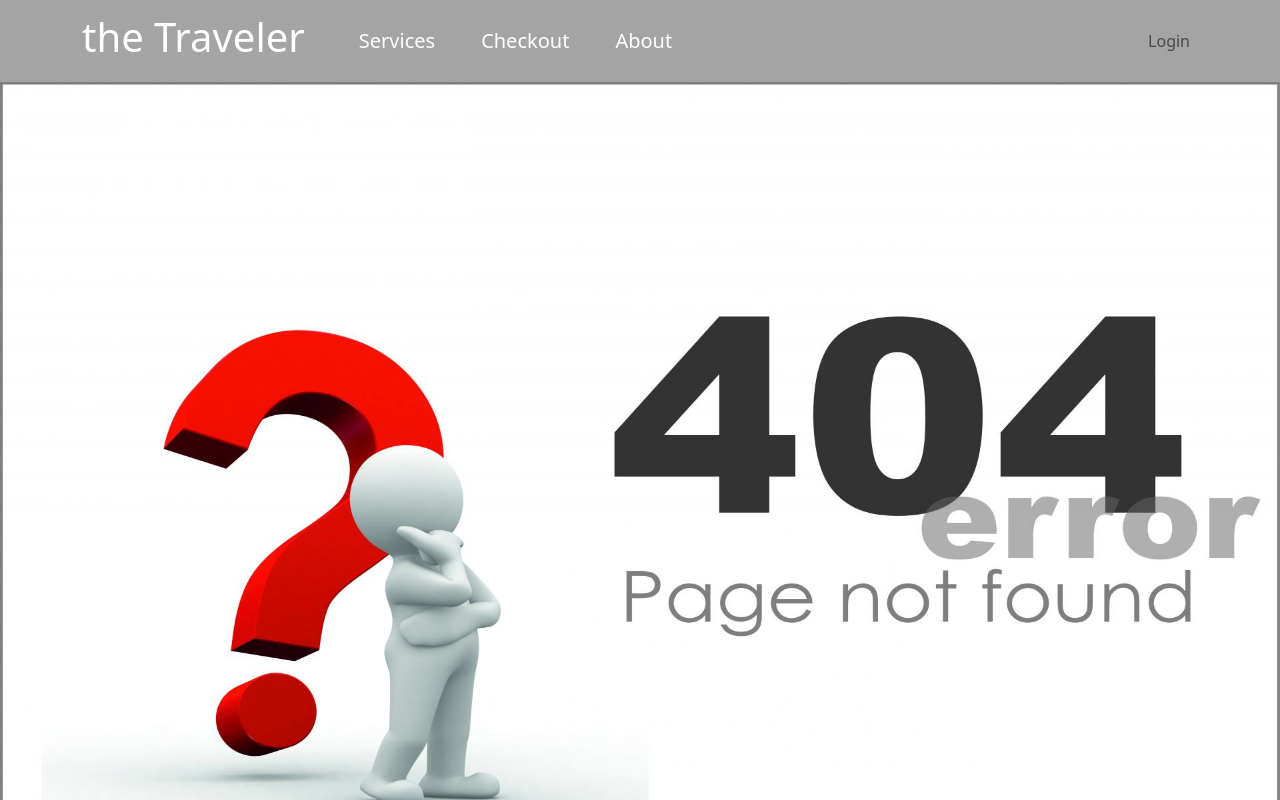
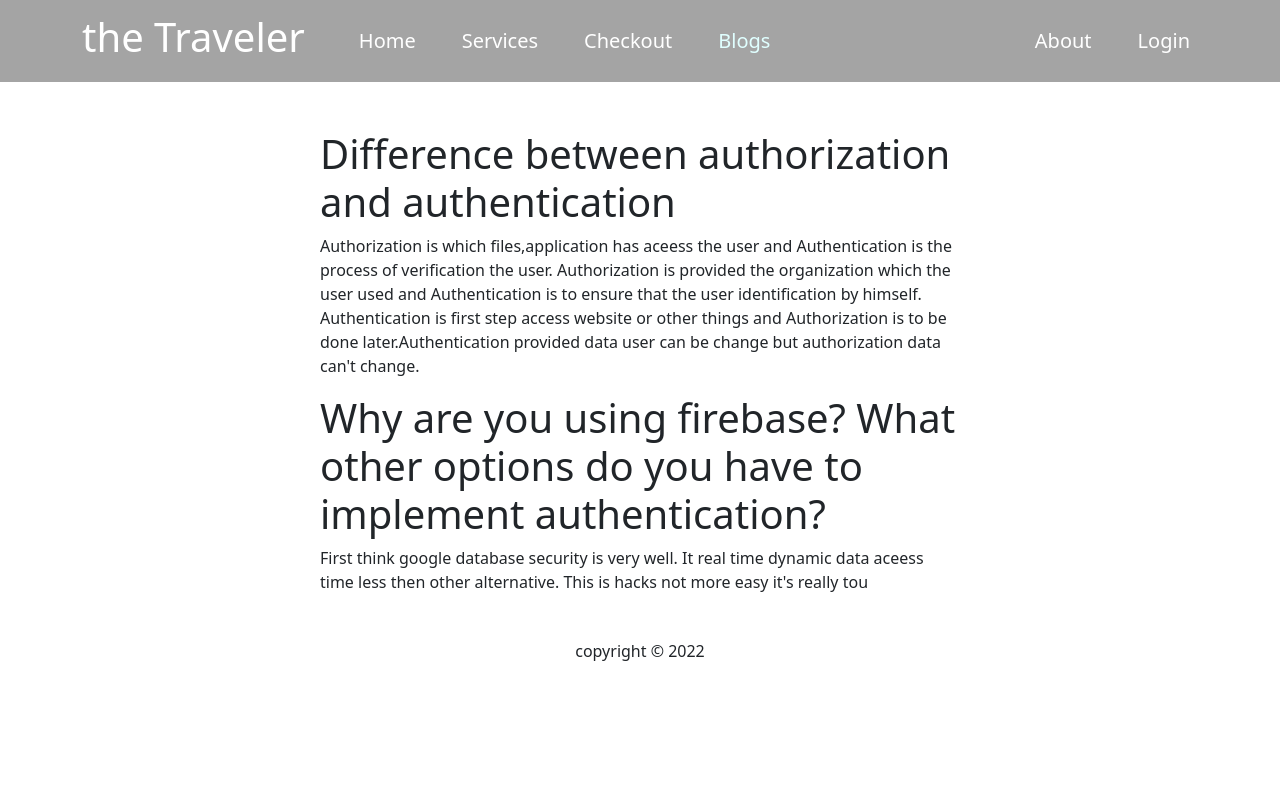
Before and after one commit to MdNadiruzzamanNibras/the-traveler, a React (Create React App) app: page /blogs in a window 1280 px wide. Shown: the top 800 px of the page. Built offline with nearby package versions, Linux system fonts and the light colour scheme; no server answers.

Commit message:
first done and second running

```diff
--- a/src/App.js
+++ b/src/App.js
@@ -1,11 +1,13 @@
 import { Route, Routes } from 'react-router-dom';
 import './App.css';
+import Blogs from './Component/Blogs/Blogs';
 import CheckOut from './Component/CheckOut/CheckOut';
 import Home from './Component/Home/Home/Home';
 import Services from './Component/Home/Service/Services/Services';
 import Login from './Component/Login/Login/Login';
 import Register from './Component/Login/Register/Register';
 import NotFound from './Component/NotFound/NotFound';
+import RequireAuth from './Component/RequireAuth/RequireAuth';
 import Footer from './Component/Shared/Footer/Footer';
 import Header from './Component/Shared/Header/Header';
 
@@ -17,9 +19,11 @@ function App() {
      <Route path='/' element={<Home></Home>}></Route>
      <Route path='/home' element={<Home></Home>}></Route>
      <Route path ='/service' element={<Services></Services>}></Route>
-
      <Route path='/register' element={<Register></Register>}></Route>
-     <Route path='/checkout' element={<CheckOut></CheckOut>}></Route>
+     <Route path='/checkout' element={<RequireAuth>
+      <CheckOut></CheckOut>
+     </RequireAuth>}></Route>
+     <Route path='/blogs' element={<Blogs></Blogs>}></Route>
       <Route path='/login'  element ={<Login></Login>}></Route>
       <Route path='*' element={<NotFound></NotFound>}></Route>
       </Routes>
--- /dev/null
+++ b/src/Component/Blogs/Blogs.js
@@ -0,0 +1,20 @@
+import React from 'react';
+
+const Blogs = () => {
+    return (
+        <div className='w-50 mx-auto my-5'>
+            <div className="my-3">
+            <h1> Difference between authorization and authentication</h1>
+            <p>
+            Authorization is which files,application has aceess the user and Authentication is the process of verification the user. Authorization is provided the organization which the user used and Authentication is  to ensure  that the user identification by himself. Authentication is first step access website or other things and Authorization is to be done later.Authentication provided data user can be change but authorization data can't change.
+            </p>
+            </div>
+            <div>
+                <h1>Why are you using firebase? What other options do you have to implement authentication?</h1>
+                <p>First think google database security is very well. It real time dynamic data aceess time less then other alternative. This is hacks not more easy it's really tou</p>
+            </div>
+        </div>
+    );
+};
+
+export default Blogs;
--- a/src/Component/Home/Service/Service/Service.js
+++ b/src/Component/Home/Service/Service/Service.js
@@ -6,7 +6,7 @@ const Service = ({service}) => {
   const {img, name, description, price, id} =service
   const navigate = useNavigate()
   const handleNavigate =()=>{
-    navigate(`/service/${id}`)
+    navigate('/checkout')
   }
 
     return (
--- /dev/null
+++ b/src/Component/RequireAuth/RequireAuth.js
@@ -0,0 +1,20 @@
+import React from 'react';
+import { useAuthState } from 'react-firebase-hooks/auth';
+import { Navigate, useLocation } from 'react-router-dom';
+import auth from '../../firebase.init';
+
+import Loading from '../Shared/Loading/Loading';
+
+const RequireAuth = ({children}) => {
+    const [user, loading] = useAuthState(auth)
+    const location = useLocation()
+    if(loading){
+        return <Loading></Loading>
+    }
+    if(!user){
+        return <Navigate to="/login" state={{ from: location }} replace />;
+    }
+    return children;
+};
+
+export default RequireAuth;
--- a/src/Component/Shared/Header/Header.js
+++ b/src/Component/Shared/Header/Header.js
@@ -24,17 +24,19 @@ const hanleSignOut = ()=>{
                     <Navbar.Toggle aria-controls="responsive-navbar-nav" />
                     <Navbar.Collapse id="responsive-navbar-nav">
                         <Nav className="me-auto">
-                            <Nav.Link as={CustomLink} to="home#services">Services</Nav.Link>
+                            <Nav.Link as={CustomLink} to="/">Home</Nav.Link>
+                            <Nav.Link as={CustomLink} to="/service">Services</Nav.Link>
                             <Nav.Link as={CustomLink} to="/checkout">Checkout</Nav.Link>
-                            <Nav.Link as={CustomLink} to="/about">About</Nav.Link>
+                            <Nav.Link as={CustomLink} to="/blogs">Blogs</Nav.Link>
+
                         </Nav>
                         <Nav>
-
+                        <Nav.Link as={CustomLink} to="/about">About</Nav.Link>
                             {
                                 user ?
-                                    <button className='btn btn-link text-white text-decoration-none' onClick={hanleSignOut}>sign out</button>
+                                    <button style={{fontSize:'20px'}} className='btn btn-link text-white text-decoration-none' onClick={hanleSignOut}>sign out</button>
                                 :
-                                <Nav.Link as={Link} to="login">
+                                <Nav.Link as={CustomLink} to="login">
                                 Login
                             </Nav.Link>}
                         </Nav>
```
